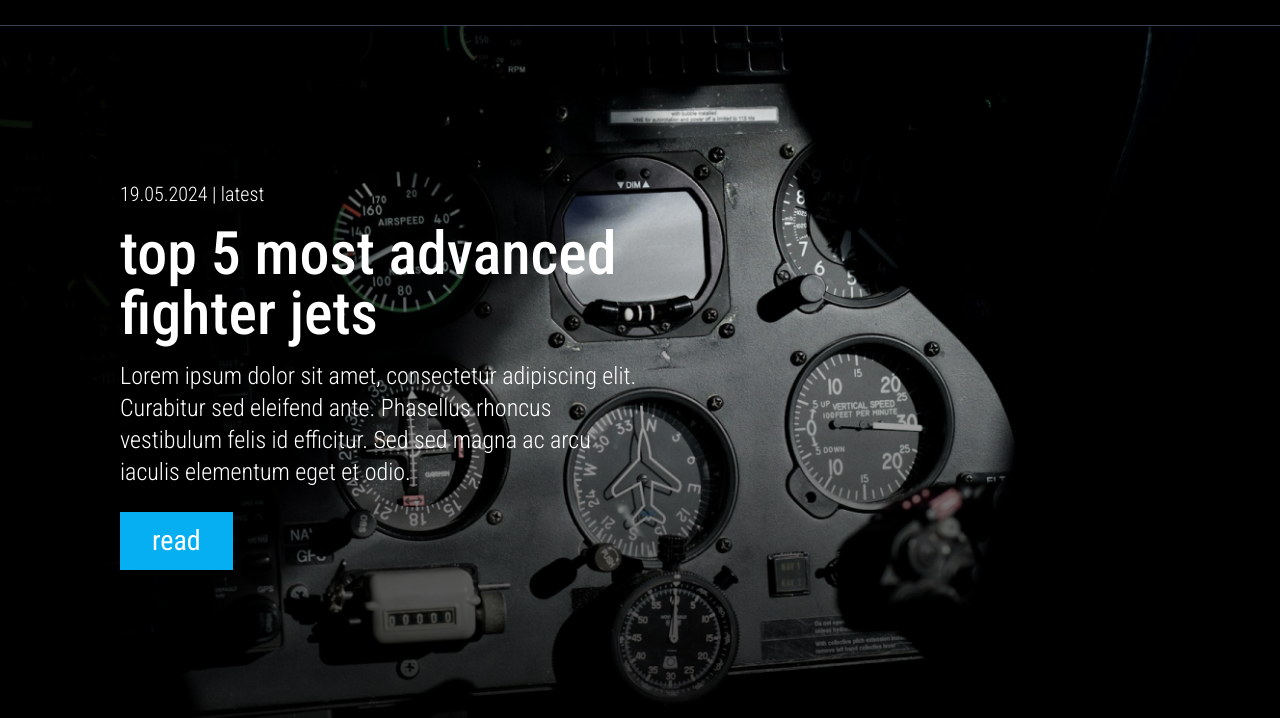
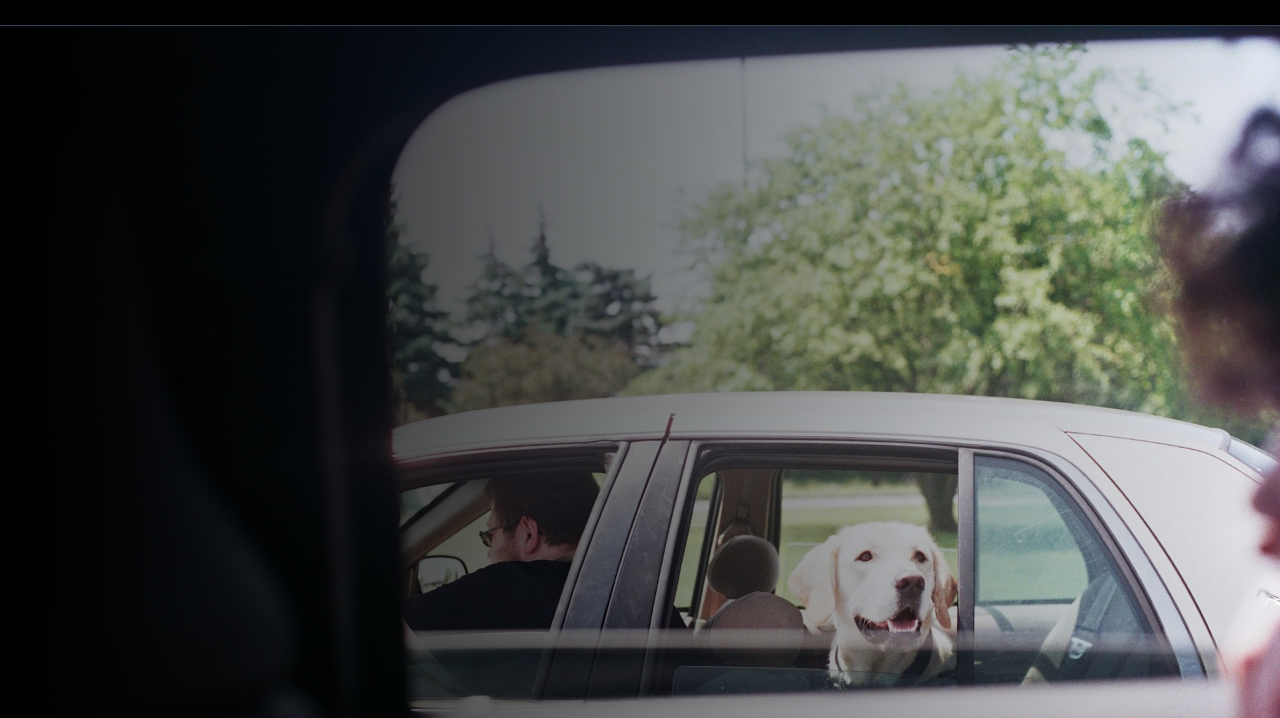
Before and after one commit to emredaglier/emredaglier.github.io, a website: page public/blog/blog-page/index.html in a window 1280 px wide. Shown: the part 118-836 px from the top of the page. Drawn offline with Linux system fonts and the light colour scheme; files that its build step writes are made by us from their sources.

Commit message:
bg-images style type changed

```diff
--- a/public/blog/blog-page/index.html
+++ b/public/blog/blog-page/index.html
@@ -70,21 +70,13 @@
     </nav>
   </div>
 
+  <div class="relative">
+    <div class="flex bg-cover bg-center h-screen w-full" style="background-image: url('./img/head-bg.jpg');">
+      <div class="flex flex-col w-1/3 h-full "></div>
+    </div>
+    <div class="absolute inset-y-0 left-0 w-full bg-gradient-to-r from-black to-transparent"></div>
 
-  <div class="flex bg-desktop-blog bg-cover bg-center h-screen w-full">
-    <div class="flex flex-col md:justify-end mt-24 md:mt-0 md:mb-64 lg:pl-[120px] lg:pr-[120px] md:pl-[60px] md:pr-[60px] pl-[30px] pr-[30px] space-y-6">
-      <a class="flex flex-col text-white md:w-1/2 space-y-4" href="#">
-        <div class="font-[roboto-light] text-xl"><p>19.05.2024 | latest</p></div>
-        <div class="font-[roboto-medium] text-6xl"><p>top 5 most advanced fighter jets</p></div>
-        <div class="font-[roboto-light] text-2xl">
-          <p>Lorem ipsum dolor sit amet, consectetur adipiscing elit. Curabitur sed eleifend ante.
-            Phasellus rhoncus vestibulum felis id efficitur. Sed sed magna ac arcu iaculis elementum eget et odio.</p>
-        </div>
-      </a>
-      <div class="flex">
-        <button class="btn btn-primary">read</button>
-      </div>
-    </div>
+
   </div>
 
   <div class="flex md:flex-row flex-col items-center justify-between lg:pl-[120px] lg:pr-[120px] md:pl-[60px] md:pr-[60px] pl-[30px] pr-[30px] border-t-2 border-gray-700">
@@ -103,8 +95,7 @@
     </div>
   </div>
 
-  <script src="./script.js"></script>
-  <script src="../script.js"></script>
+  <script src="../../script.js"></script>
 
 
 </div>
--- a/src/input.css
+++ b/src/input.css
@@ -7,15 +7,6 @@
 @font-face {font-family: roboto-medium;  src: url('./font/RobotoCondensed-Medium.ttf'); }
 @font-face {font-family: roboto-regular;  src: url('./font/RobotoCondensed-Regular.ttf'); }
 
-.bg-desktop {
-    background-image: url('./img/bg-desktop.webp');
-    background-size: cover;
-}
-
-.bg-desktop-blog{
-    background-image: url('./blog/img/home.png');
-    background-size: cover;
-}
 
 .btn-primary{
     padding: 8px 32px;
```
Also changed, not shown: public/blog/index.html (+2 -2 lines), public/index.html (+1 -1 lines), public/blog/blog-page/img/head-bg.jpg (added), public/output.css.
